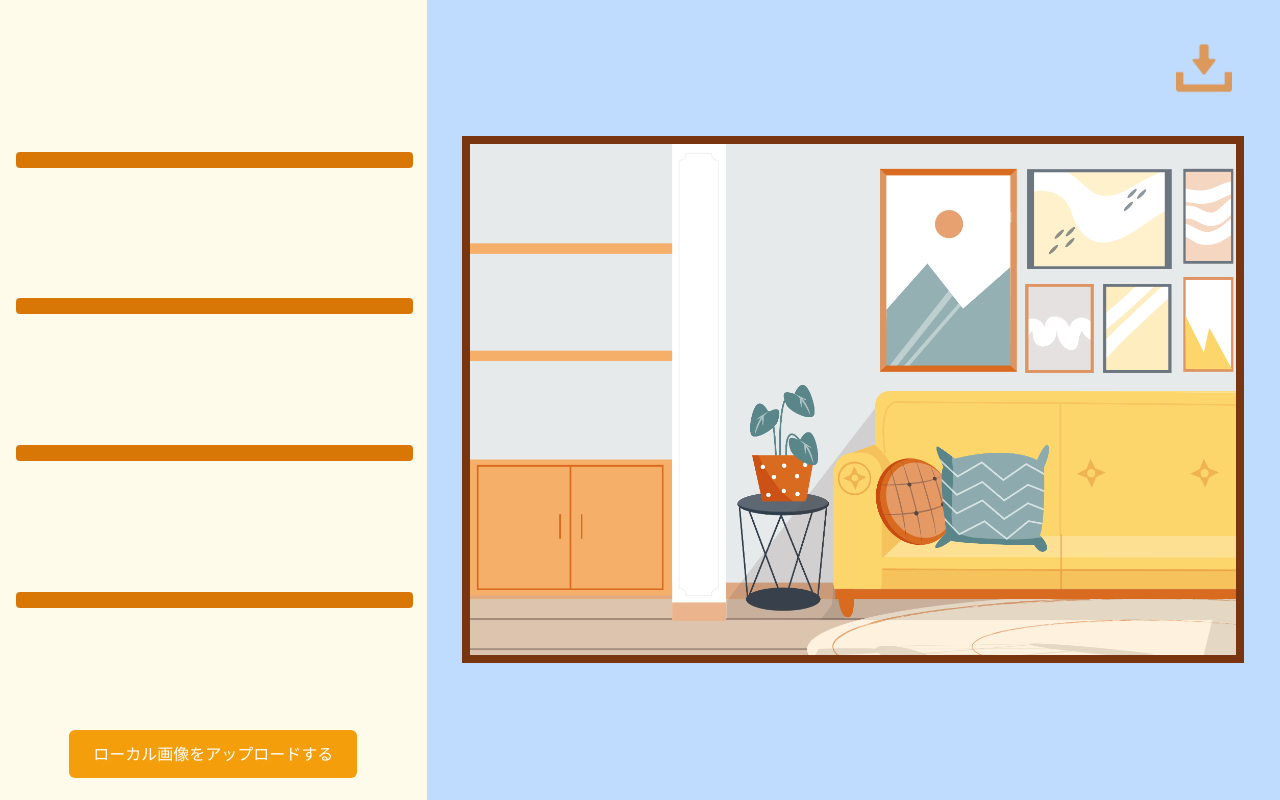
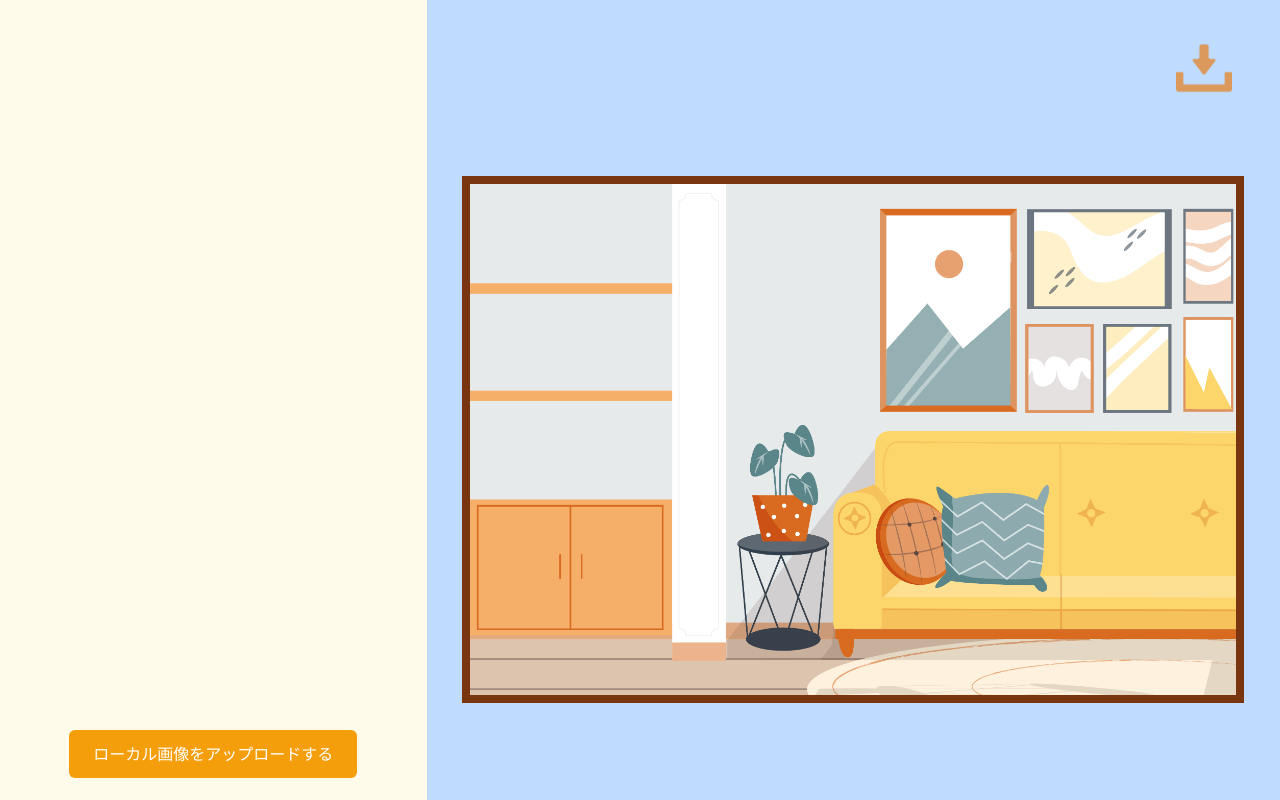
Before and after one commit to ss1119/virtual_background_creator_frontend, a React (Create React App) app: page / in a window 1280 px wide. Built offline with nearby package versions, Linux system fonts and the light colour scheme.

Commit message:
ドラッグで要素に追加

```diff
--- a/src/components/templates/EditArea.tsx
+++ b/src/components/templates/EditArea.tsx
@@ -2,11 +2,7 @@ import { useRef } from "react";
 import exportAsImage from "../../lib/exportAsImage";
 import { DownloadButton } from "../parts/DownloadButton";
 
-type Props = {
-  handleOnDeleteButton: () => void;
-};
-
-export const EditArea = (props: Props) => {
+export const EditArea = () => {
   const exportRef: any = useRef();
 
   return (
@@ -14,14 +10,17 @@ export const EditArea = (props: Props) => {
       <div className="w-full flex justify-end">
         <DownloadButton
           onClick={() => {
-            props.handleOnDeleteButton();
             exportAsImage(exportRef.current, "virtual-background");
           }}
         />
       </div>
-      <div className="flex justify-center mt-10">
-        <div ref={exportRef} className="w-11/12 border-8 border-yellow-900">
-          <img src="/assets/background.png" className="w-max z-0"></img>
+      <div className="flex justify-center mt-20">
+        <div
+          ref={exportRef}
+          id="target"
+          className="relative w-11/12 border-8 border-yellow-900"
+        >
+          <img src="/assets/background.png" className="z-0"></img>
         </div>
       </div>
     </div>
--- a/src/components/templates/UploadArea.tsx
+++ b/src/components/templates/UploadArea.tsx
@@ -2,22 +2,24 @@ import IconButton from "@mui/material/IconButton";
 import { UploadButton } from "../parts/UploadButton";
 import CancelIcon from "@mui/icons-material/Cancel";
 import Draggable from "react-draggable";
+import { useState } from "react";
 
 type Props = {
   images: File[];
   visible: boolean[];
-  isClickDownload: boolean;
   setImages: React.Dispatch<React.SetStateAction<File[]>>;
   setVisible: React.Dispatch<React.SetStateAction<boolean[]>>;
 };
 
 export const UploadArea = (props: Props) => {
   const inputId = Math.random().toString(32).substring(2);
+  const [isDragged, setIsDragged] = useState<boolean[]>([]);
 
   const handleOnAddImage = (e: React.ChangeEvent<HTMLInputElement>) => {
     if (!e.target.files) return;
     props.setImages([...props.images, ...e.target.files]);
     props.setVisible([...props.visible, false]);
+    setIsDragged([...isDragged, false]);
   };
 
   const handleOnRemoveImage = (index: number) => {
@@ -25,22 +27,48 @@ export const UploadArea = (props: Props) => {
     newImages.splice(index, 1);
     const newVisible = [...props.visible];
     newVisible.splice(index, 1);
+    const newIsDragged = [...isDragged];
+    newIsDragged.splice(index, 1);
     props.setImages(newImages);
+    props.setVisible(newVisible);
+    setIsDragged(newIsDragged);
+  };
+
+  const handleStop = (i: number) => {
+    const target = document.getElementById("target");
+    const image = document.getElementById(i.toString());
+    if (image) {
+      target?.appendChild(image);
+    }
+    const newIsDragged = [...isDragged];
+    newIsDragged[i] = true;
+    setIsDragged(newIsDragged);
+    const newVisible = [...props.visible];
+    newVisible[i] = true;
     props.setVisible(newVisible);
   };
 
   return (
     <div className="w-1/3 h-screen bg-yellow-50 pb-7">
       <div className="w-full h-93 bg-yellow-50 py-7 mx-4">
-        <div className="absolute top-152 w-31 border-8 rounded border-yellow-600" />
-        <div className="absolute top-298 w-31 border-8 rounded border-yellow-600" />
-        <div className="absolute top-445 w-31 border-8 rounded border-yellow-600" />
-        <div className="absolute top-592 w-31 border-8 rounded border-yellow-600" />
         <div className="flex flex-wrap pl-4">
           {props.images.map((image, i) => (
-            <Draggable>
-              <div key={i} className="relative w-1/4 mr-8 mb-5">
-                {!props.isClickDownload ? (
+            <Draggable
+              onStart={() => {
+                handleStop(i);
+              }}
+            >
+              <div
+                id={i.toString()}
+                key={i}
+                className={
+                  isDragged[i]
+                    ? "absolute w-28 top-minus"
+                    : "relative w-28 mr-8 mb-5"
+                }
+              >
+                <div className="absolute">
+                  {!props.visible[i] ? (
                     <IconButton
                       className="absolute top-18 left-95"
                       aria-label="delete image"
@@ -50,9 +78,12 @@ export const UploadArea = (props: Props) => {
                     </IconButton>
                   ) : null}
                   <img
-                  className={props.isClickDownload ? "w-full mt-10" : "w-full"}
+                    className={
+                      props.visible[i] ? "w-full mt-10 z-10" : "w-full z-10"
+                    }
                     src={URL.createObjectURL(image)}
                   />
+                </div>
               </div>
             </Draggable>
           ))}
--- a/src/components/views/Home.tsx
+++ b/src/components/views/Home.tsx
@@ -5,22 +5,16 @@ import { UploadArea } from "../templates/UploadArea";
 export const Home = () => {
   const [images, setImages] = useState<File[]>([]);
   const [visible, setVisible] = useState<boolean[]>([]);
-  const [isClickDownload, setIsClickDownload] = useState<boolean>(false);
-
-  const handleOnDeleteButton = () => {
-    setIsClickDownload(true);
-  };
 
   return (
     <div className="flex">
       <UploadArea
         images={images}
         visible={visible}
-        isClickDownload={isClickDownload}
         setImages={setImages}
         setVisible={setVisible}
       />
-      <EditArea handleOnDeleteButton={handleOnDeleteButton} />
+      <EditArea />
     </div>
   );
 };
--- a/src/index.css
+++ b/src/index.css
@@ -14,22 +14,10 @@
   top: 18px;
 }
 
-.top-152 {
-  top: 152px;
-}
-
-.top-298 {
-  top: 298px;
-}
-
-.top-445 {
-  top: 445px;
-}
-
-.top-592 {
-  top: 592px;
-}
-
 .left-95 {
   left: 95px;
 }
+
+.top-minus {
+  top: -173px;
+}
```
Lines whose indentation alone changed are shown as unchanged.
